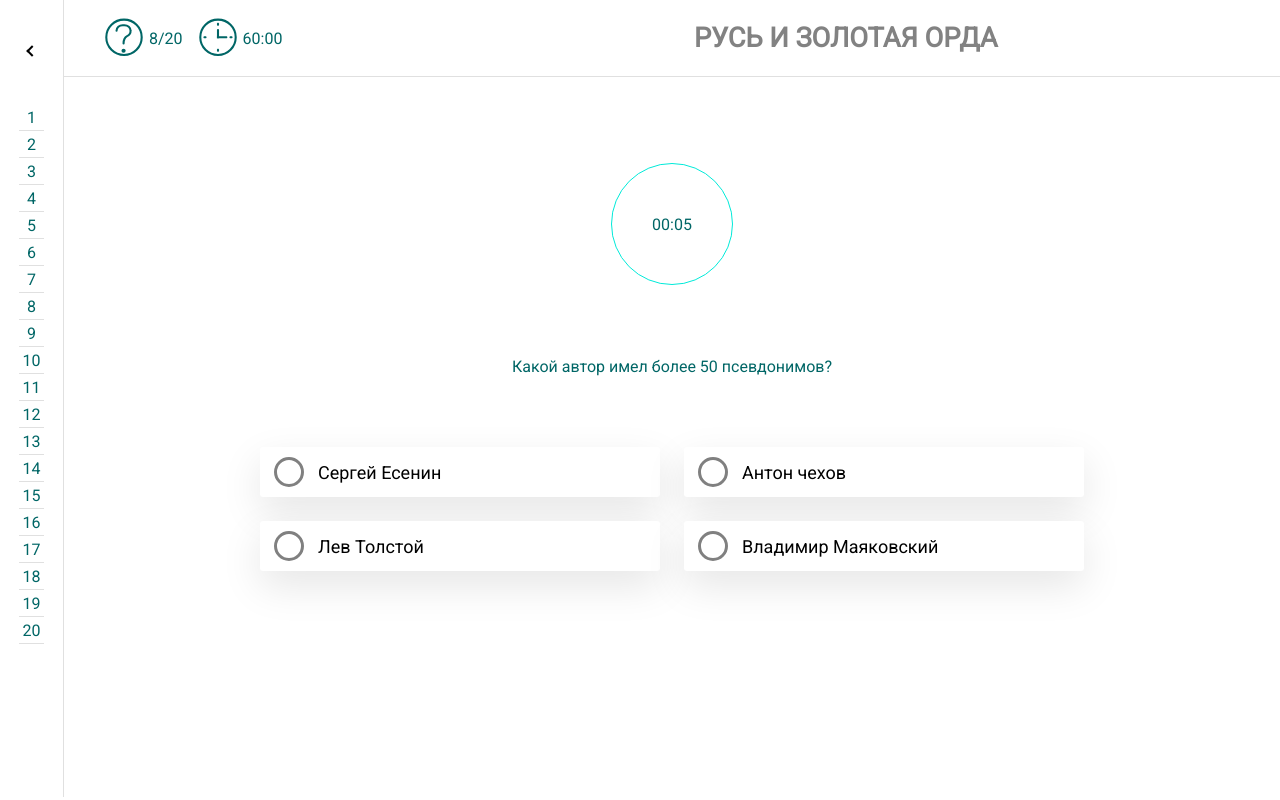
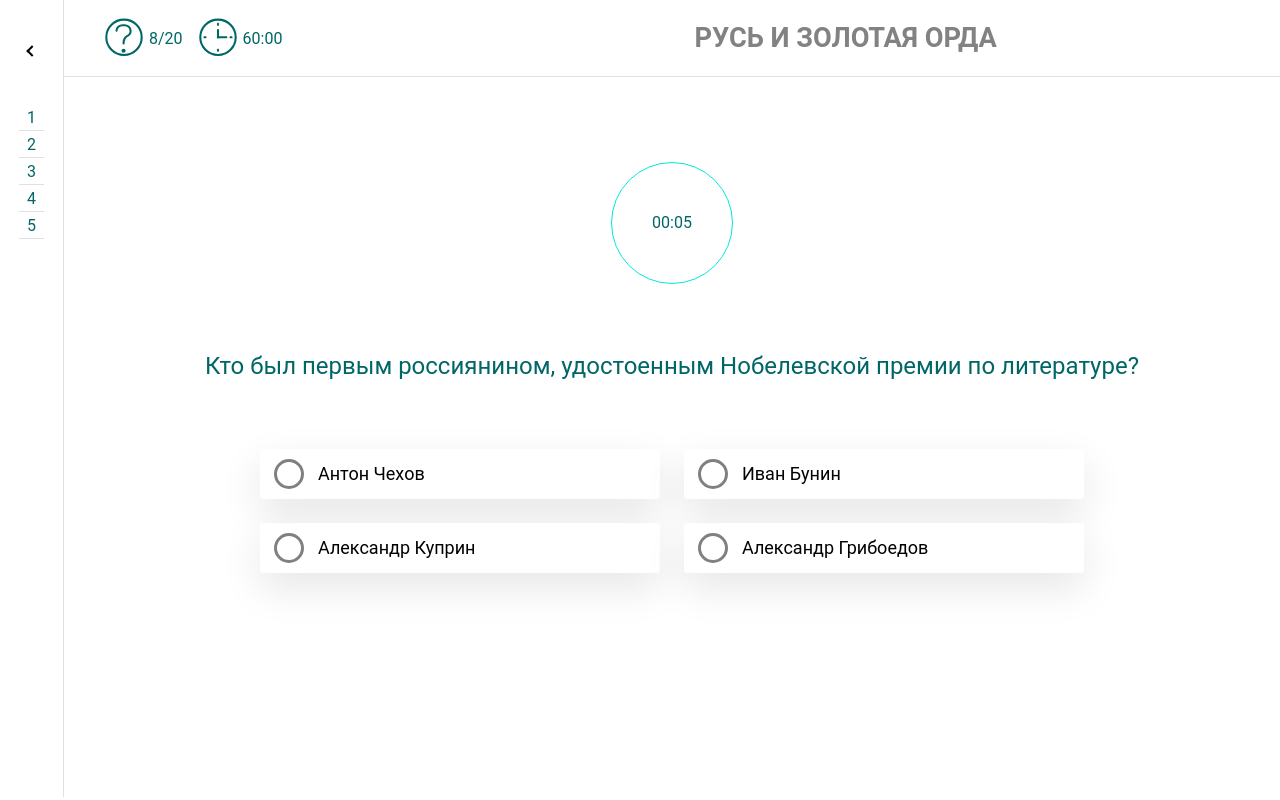
Before and after one commit to UralGuru/NextJS, a Next.js app: page /test in a window 1280 px wide. Shown: the top 800 px of the page. Built offline with nearby package versions, Linux system fonts and the light colour scheme.

Commit message:
questionSlice_Timer_RadioButtonOnlyChoise

```diff
--- a/components/buttons/radioButton/RadioBox.jsx
+++ b/components/buttons/radioButton/RadioBox.jsx
@@ -1,15 +1,19 @@
 import React, {useState} from 'react';
 import styles from "./radio.module.scss";
+import {useDispatch} from "react-redux";
 
-const RadioBox = ({text, checked=false, disabled=false}) => {
-    const [val, setVal] = useState(checked);
+const RadioBox = ({text, setChecked, id, checked=false, disabled=false, }) => {
+    // const [val, setVal] = useState(checked);
+    const dispatch = useDispatch();
+
 
     return <>
-        <div className={styles.grid} onClick={() => !disabled && setVal(!val)}>
+        <div className={styles.grid} onClick={() => !disabled && dispatch(setChecked(id))}>
             <div className={`${styles.card}`}>
                 <div className={`${styles.radio_button}
-                                 ${val ? styles.radio_button_checked : ''}
-                                 ${disabled ? styles.radio_button_disabled : ''}`}/>
+                                 ${checked ? styles.radio_button_checked : ''}
+                                 ${disabled ? styles.radio_button_disabled : ''}`}
+                />
                 <div className={disabled ? styles.radio_button_disabled : ''}>{text}</div>
             </div>
         </div>
--- a/components/pages/navbarPage/navbar.jsx
+++ b/components/pages/navbarPage/navbar.jsx
@@ -5,7 +5,7 @@ const Navbar = () => {
         <div className={styles.arrow}>
             <i className={styles.arrowLeft}/>
         </div>
-        {[...Array(20)].map((e, i) => <div className={styles.box} key={i}>{i + 1}</div>)}
+        {[...Array(5)].map((e, i) => <div className={styles.box} key={i}>{i + 1}</div>)}
     </div>
 };
 
--- a/components/pages/questionPage/question.jsx
+++ b/components/pages/questionPage/question.jsx
@@ -1,7 +1,8 @@
 import RadioBox from "../../buttons/radioButton/RadioBox";
 import s from './question.module.css';
 import {useSelector, useDispatch} from 'react-redux';
-import {decrement, increment} from '../../../slices/timerSlices';
+// import {decrement, setTime} from '../../../slices/timerSlices';
+import {setChecked, setTime, decrement} from "../../../slices/questionSlices";
 import {useEffect} from "react";
 
 function convertSecToMinSec(sec) {
@@ -12,14 +13,17 @@ function convertSecToMinSec(sec) {
     return `${padTo2Digits(minutes)}:${padTo2Digits(seconds)}`;
 }
 
-function Question() {
-    const totalSeconds = useSelector((state) => state.timer.time);
+function Question({question}) {
+    const totalSeconds = useSelector((state) => state.test.questions[question.id-1].timeLimit);
     const time = convertSecToMinSec(totalSeconds);
     const dispatch = useDispatch();
 
+    // console.log(totalSeconds)
+
+
     useEffect(() => {
         const interval = setInterval(() => {
-            dispatch(decrement());
+            dispatch(decrement(question.id-1));
         }, 1000);
         return ()=> clearInterval(interval)
     }, []);
@@ -28,13 +32,16 @@ function Question() {
     return <div className={s.mainContent}>
         <div className={s.timer}>{time}</div>
 
-        <div className={s.question}>Какой автор имел более 50 псевдонимов?</div>
+        <div className={s.question}>{question.questionTitle}</div>
 
         <div className={s.answers}>
-            <RadioBox text={'Сергей Есенин'}/>
-            <RadioBox text={'Антон чехов'}/>
-            <RadioBox text={'Лев Толстой'}/>
-            <RadioBox text={'Владимир Маяковский'}/>
+            {question.answers?.map((a)=>(<div key={a.id} >
+                <RadioBox text={a.answerTitle}
+                          id={a.id}
+                          checked={a.checked}
+                          setChecked={setChecked}
+                          disabled={a.disabled}/></div>
+            ))}
         </div>
     </div>
 }
--- a/components/pages/questionPage/question.module.css
+++ b/components/pages/questionPage/question.module.css
@@ -1,4 +1,4 @@
-.mainContent{
+.mainContent {
     width: 80%;
     height: 60vh;
     margin-top: 50px;
@@ -9,7 +9,7 @@
     justify-content: space-around;
 }
 
-.timer{
+.timer {
     width: 120px;
     height: 120px;
     border: 1px solid #00EAD9;
@@ -20,11 +20,12 @@
     justify-content: center;
 }
 
-.question{
-
+.question {
+    font-size: 1.5rem;
+    text-align: center;
 }
 
-.answers{
+.answers {
     display: flex;
     flex-wrap: wrap;
     align-content: space-between;
--- a/data/questionsData.js
+++ b/data/questionsData.js
@@ -6,7 +6,7 @@ export const test = {
             id: 1,
             questionTitle: "Кто был первым россиянином, удостоенным Нобелевской премии по литературе?",
             type: 'radio',
-            timeLimit: 60,
+            timeLimit: 10,
             answerId: 12,
             answers: [
                 {
--- a/pages/index.js
+++ b/pages/index.js
@@ -6,10 +6,10 @@ export default function Home() {
     return (<div className={styles.appWrapper}>
             <Head>
                 <title>Create Next App</title>
-                <link rel="icon" href="/favicon.ico"/>
-                <link rel="preconnect" href="https://fonts.googleapis.com"/>
-                <link rel="preconnect" href="https://fonts.gstatic.com" crossOrigin/>
-                <link href="https://fonts.googleapis.com/css2?family=Roboto&display=swap" rel="stylesheet"/>
+                {/*<link rel="icon" href="/favicon.ico"/>*/}
+                {/*<link rel="preconnect" href="https://fonts.googleapis.com"/>*/}
+                {/*<link rel="preconnect" href="https://fonts.gstatic.com" crossOrigin/>*/}
+                {/*<link href="https://fonts.googleapis.com/css2?family=Roboto&display=swap" rel="stylesheet"/>*/}
             </Head>
 
             <h1>
--- a/pages/test/index.js
+++ b/pages/test/index.js
@@ -3,18 +3,19 @@ import Question from "../../components/pages/questionPage/question";
 import styles from './test.module.css'
 import Header from "../../components/pages/headerPage/heder";
 import Navbar from "../../components/pages/navbarPage/navbar";
-
-
+import {useSelector, useDispatch} from 'react-redux';
 
 
 function Test() {
+    const question = useSelector((state)=>state.test.questions);
+
     return (<div className={styles.appWrapper}>
             <Head>
                 <title>Test</title>
-                <link rel="icon" href="/favicon.ico"/>
-                <link rel="preconnect" href="https://fonts.googleapis.com"/>
-                <link rel="preconnect" href="https://fonts.gstatic.com" crossOrigin/>
-                <link href="https://fonts.googleapis.com/css2?family=Roboto&display=swap" rel="stylesheet"/>
+                {/*<link rel="icon" href="/favicon.ico"/>*/}
+                {/*<link rel="preconnect" href="https://fonts.googleapis.com"/>*/}
+                {/*<link rel="preconnect" href="https://fonts.gstatic.com" crossOrigin/>*/}
+                {/*<link href="https://fonts.googleapis.com/css2?family=Roboto&display=swap" rel="stylesheet"/>*/}
             </Head>
 
             <Navbar />
@@ -24,7 +25,8 @@ function Test() {
                 <Header />
 
                 <main className={styles.appWrapperContent}>
-                    <Question />
+                    {/*<Question />*/}
+                    <Question question={question[0]}/>
                 </main>
             </div>
         </div>
--- /dev/null
+++ b/slices/questionSlices.js
@@ -0,0 +1,30 @@
+import { createSlice, current  } from '@reduxjs/toolkit';
+import {test} from '../data/questionsData'
+
+const initialState = {
+    questions: test.questions,
+};
+
+export const questionSlice = createSlice({
+    name: 'questions',
+    initialState,
+    reducers: {
+        setChecked:(state, actions)=>{
+            const toggleAnswCheckedID = state.questions[0].answers.find((answ)=>answ.id===actions.payload);
+            toggleAnswCheckedID.checked = !toggleAnswCheckedID.checked;
+            for (let e of state.questions[0].answers){
+                if (e !== toggleAnswCheckedID) e.checked = false
+            }
+        },
+        setTime: (state, action) => {
+            // state.time = action.payload;
+        },
+        decrement: (state, action) => {
+            // console.log(current(state.questions[action.payload].timeLimit))
+            if(state.questions[action.payload].timeLimit>=1) state.questions[action.payload].timeLimit -= 1
+        },
+    }
+})
+
+export const {setChecked, setTime, decrement} = questionSlice.actions
+export default questionSlice.reducer;
--- a/slices/timerSlices.js
+++ /dev/null
@@ -1,22 +0,0 @@
-import { createSlice } from '@reduxjs/toolkit'
-
-const initialState = {
-    time: 10,
-}
-
-export const counterSlice = createSlice({
-    name: 'timer',
-    initialState,
-    reducers: {
-        increment: (state) => {
-            state.time += 1
-        },
-        decrement: (state) => {
-            if(state.time>=1) state.time -= 1
-        },
-    },
-})
-
-export const { increment, decrement} = counterSlice.actions
-
-export default counterSlice.reducer
--- a/store.js
+++ b/store.js
@@ -1,8 +1,8 @@
-import { configureStore } from '@reduxjs/toolkit'
-import CounterReducer from "./slices/timerSlices";
+import { configureStore } from '@reduxjs/toolkit';
+import QuestionReducer from "./slices/questionSlices";
 
 export const store = configureStore({
     reducer: {
-        timer: CounterReducer,
+        test: QuestionReducer,
     },
 })
```
